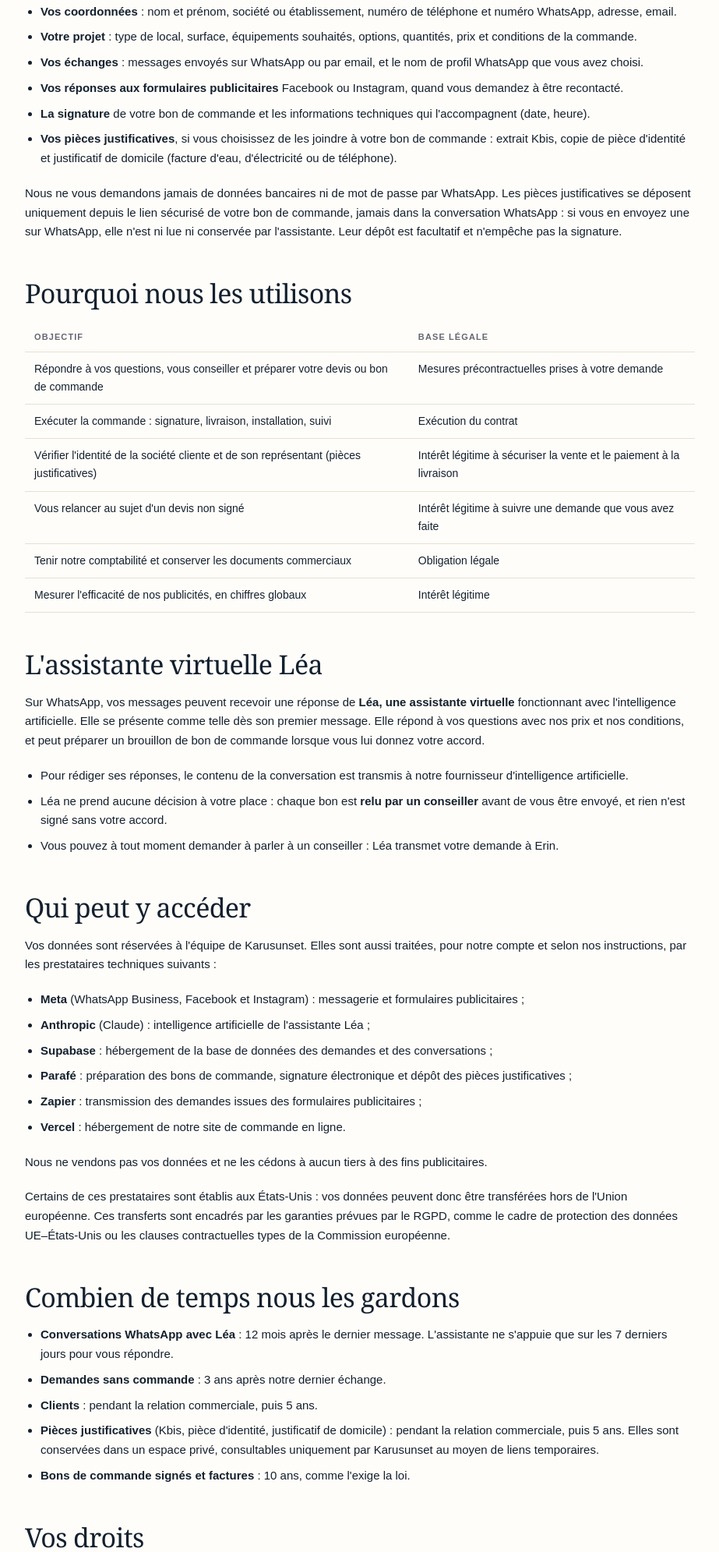
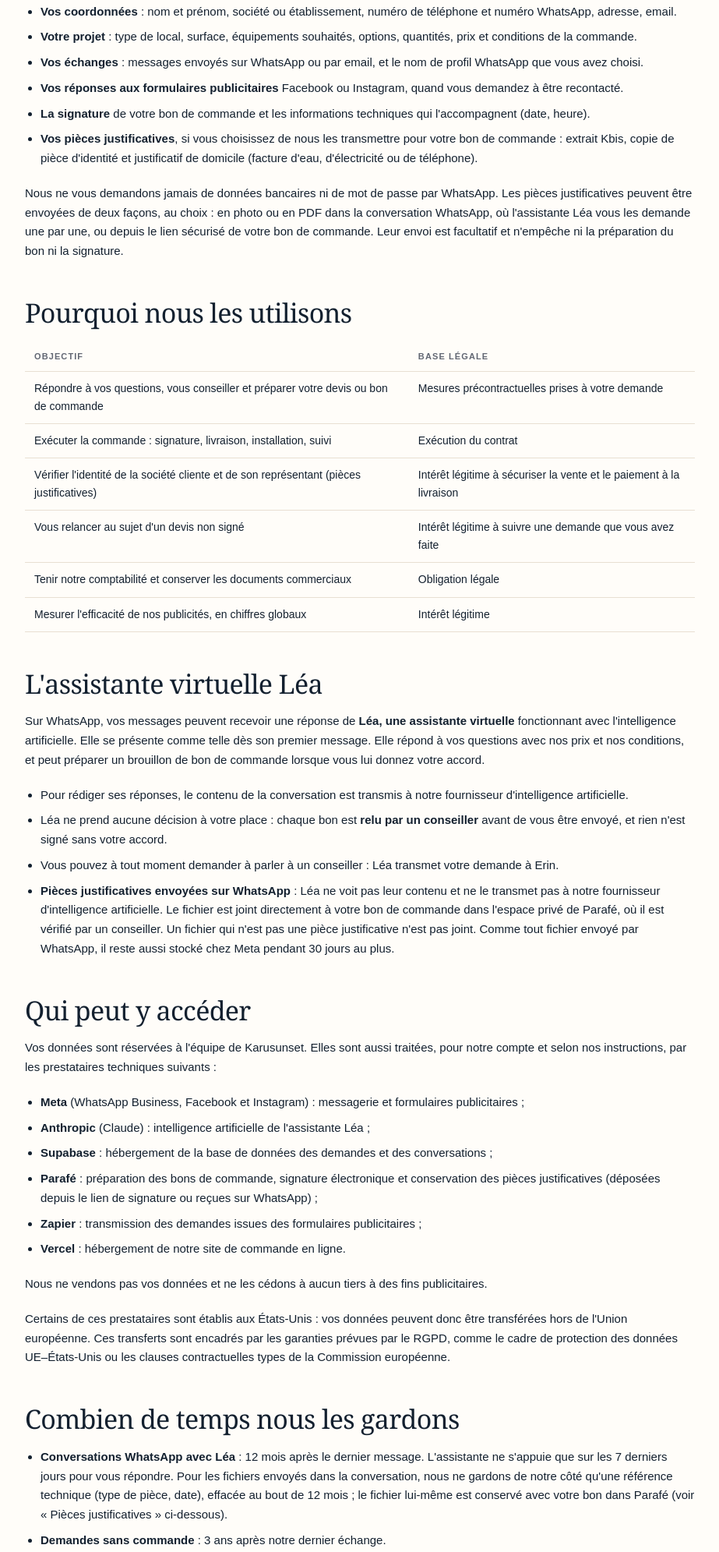
Before and after one commit to dimsxm-cell/karusunset-site, a plain HTML site: page confidentialite.html in a window 1280 px wide. Shown: the part 809-2800 px from the top of the page at 78% size, without its empty margins (178-1101 px from the left). Drawn offline with Linux system fonts and the light colour scheme.

Commit message:
Confidentialité : pièces justificatives reçues sur WhatsApp
Léa demande désormais les pièces dans la conversation ; le fichier n'est pas lu par l'IA,
il est joint au bon dans l'espace privé de Parafé. Mise à jour du 19/11/2026.

Co-Authored-By: Claude Opus 5.5 <noreply@anthropic.com>
Claude-Session: https://claude.ai/code/session_01WGj6hYFN7P51DRKMc4Kxnr

```diff
--- a/confidentialite.html
+++ b/confidentialite.html
@@ -16,7 +16,7 @@
 <a class="back" href="index.html">← Retour à l'accueil</a>
 <p class="eyebrow">Données personnelles</p>
 <h1>Politique de confidentialité</h1>
-<p class="maj">Dernière mise à jour : 17 novembre 2026</p>
+<p class="maj">Dernière mise à jour : 19 novembre 2026</p>
 <p>Cette page explique comment Karusunset traite les données personnelles de ses clients et prospects, en particulier pour son activité <strong>Climatisation Guadeloupe</strong> : demandes de devis, échanges sur WhatsApp avec l'assistante virtuelle <strong>Léa</strong>, bons de commande et signature électronique.</p>
 
 <h2>Qui est responsable de vos données</h2>
@@ -30,9 +30,9 @@
 <li><strong>Vos échanges</strong> : messages envoyés sur WhatsApp ou par email, et le nom de profil WhatsApp que vous avez choisi.</li>
 <li><strong>Vos réponses aux formulaires publicitaires</strong> Facebook ou Instagram, quand vous demandez à être recontacté.</li>
 <li><strong>La signature</strong> de votre bon de commande et les informations techniques qui l'accompagnent (date, heure).</li>
-<li><strong>Vos pièces justificatives</strong>, si vous choisissez de les joindre à votre bon de commande : extrait Kbis, copie de pièce d'identité et justificatif de domicile (facture d'eau, d'électricité ou de téléphone).</li>
+<li><strong>Vos pièces justificatives</strong>, si vous choisissez de nous les transmettre pour votre bon de commande : extrait Kbis, copie de pièce d'identité et justificatif de domicile (facture d'eau, d'électricité ou de téléphone).</li>
 </ul>
-<p>Nous ne vous demandons jamais de données bancaires ni de mot de passe par WhatsApp. Les pièces justificatives se déposent uniquement depuis le lien sécurisé de votre bon de commande, jamais dans la conversation WhatsApp : si vous en envoyez une sur WhatsApp, elle n'est ni lue ni conservée par l'assistante. Leur dépôt est facultatif et n'empêche pas la signature.</p>
+<p>Nous ne vous demandons jamais de données bancaires ni de mot de passe par WhatsApp. Les pièces justificatives peuvent être envoyées de deux façons, au choix : en photo ou en PDF dans la conversation WhatsApp, où l'assistante Léa vous les demande une par une, ou depuis le lien sécurisé de votre bon de commande. Leur envoi est facultatif et n'empêche ni la préparation du bon ni la signature.</p>
 
 <h2>Pourquoi nous les utilisons</h2>
 <div class="tableau"><table>
@@ -52,6 +52,7 @@
 <li>Pour rédiger ses réponses, le contenu de la conversation est transmis à notre fournisseur d'intelligence artificielle.</li>
 <li>Léa ne prend aucune décision à votre place : chaque bon est <strong>relu par un conseiller</strong> avant de vous être envoyé, et rien n'est signé sans votre accord.</li>
 <li>Vous pouvez à tout moment demander à parler à un conseiller : Léa transmet votre demande à Erin.</li>
+<li><strong>Pièces justificatives envoyées sur WhatsApp</strong> : Léa ne voit pas leur contenu et ne le transmet pas à notre fournisseur d'intelligence artificielle. Le fichier est joint directement à votre bon de commande dans l'espace privé de Parafé, où il est vérifié par un conseiller. Un fichier qui n'est pas une pièce justificative n'est pas joint. Comme tout fichier envoyé par WhatsApp, il reste aussi stocké chez Meta pendant 30 jours au plus.</li>
 </ul>
 
 <h2>Qui peut y accéder</h2>
@@ -60,7 +61,7 @@
 <li><strong>Meta</strong> (WhatsApp Business, Facebook et Instagram) : messagerie et formulaires publicitaires ;</li>
 <li><strong>Anthropic</strong> (Claude) : intelligence artificielle de l'assistante Léa ;</li>
 <li><strong>Supabase</strong> : hébergement de la base de données des demandes et des conversations ;</li>
-<li><strong>Parafé</strong> : préparation des bons de commande, signature électronique et dépôt des pièces justificatives ;</li>
+<li><strong>Parafé</strong> : préparation des bons de commande, signature électronique et conservation des pièces justificatives (déposées depuis le lien de signature ou reçues sur WhatsApp) ;</li>
 <li><strong>Zapier</strong> : transmission des demandes issues des formulaires publicitaires ;</li>
 <li><strong>Vercel</strong> : hébergement de notre site de commande en ligne.</li>
 </ul>
@@ -69,7 +70,7 @@
 
 <h2>Combien de temps nous les gardons</h2>
 <ul>
-<li><strong>Conversations WhatsApp avec Léa</strong> : 12 mois après le dernier message. L'assistante ne s'appuie que sur les 7 derniers jours pour vous répondre.</li>
+<li><strong>Conversations WhatsApp avec Léa</strong> : 12 mois après le dernier message. L'assistante ne s'appuie que sur les 7 derniers jours pour vous répondre. Pour les fichiers envoyés dans la conversation, nous ne gardons de notre côté qu'une référence technique (type de pièce, date), effacée au bout de 12 mois ; le fichier lui-même est conservé avec votre bon dans Parafé (voir « Pièces justificatives » ci-dessous).</li>
 <li><strong>Demandes sans commande</strong> : 3 ans après notre dernier échange.</li>
 <li><strong>Clients</strong> : pendant la relation commerciale, puis 5 ans.</li>
 <li><strong>Pièces justificatives</strong> (Kbis, pièce d'identité, justificatif de domicile) : pendant la relation commerciale, puis 5 ans. Elles sont conservées dans un espace privé, consultables uniquement par Karusunset au moyen de liens temporaires.</li>
```
